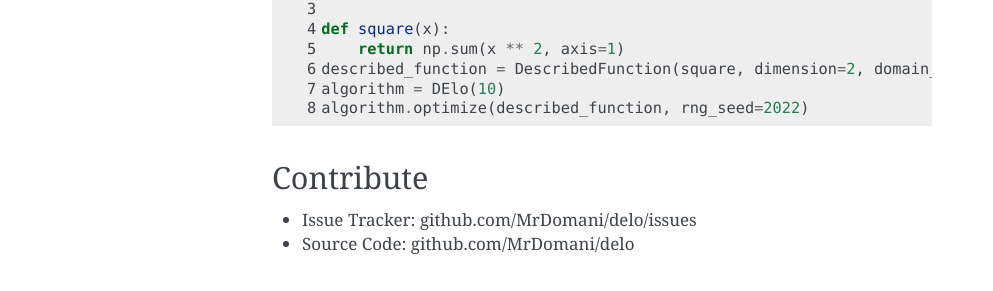
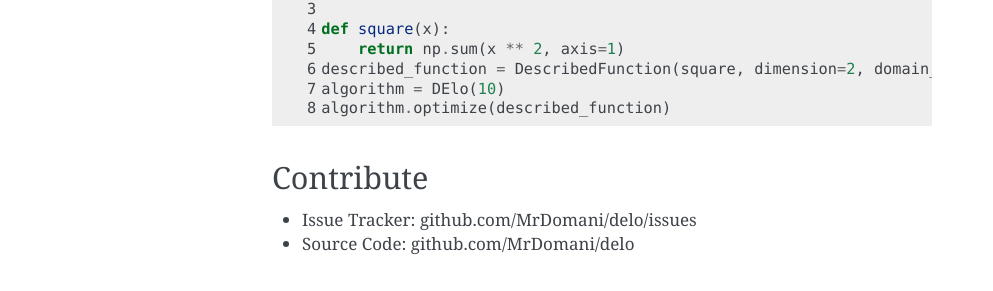
Before and after one commit to MrDomani/delo, a Sphinx documentation site: the page built from docs/index.rst, in a window 1280 px wide. Shown: the part 715-1006 px from the top of the page, without its empty margins (148-1141 px from the left). Built offline with Sphinx 7.4.7, drawn with Linux system fonts in a browser that asks for light colours.

Commit message:
removed rng_seed from example in index

```diff
--- a/docs/index.rst
+++ b/docs/index.rst
@@ -37,7 +37,7 @@ Example
        return np.sum(x ** 2, axis=1)
    described_function = DescribedFunction(square, dimension=2, domain_lower_limit=-10, domain_upper_limit=10)
    algorithm = DElo(10)
-   algorithm.optimize(described_function, rng_seed=2022)
+   algorithm.optimize(described_function)
 
 Contribute
 ----------
```
